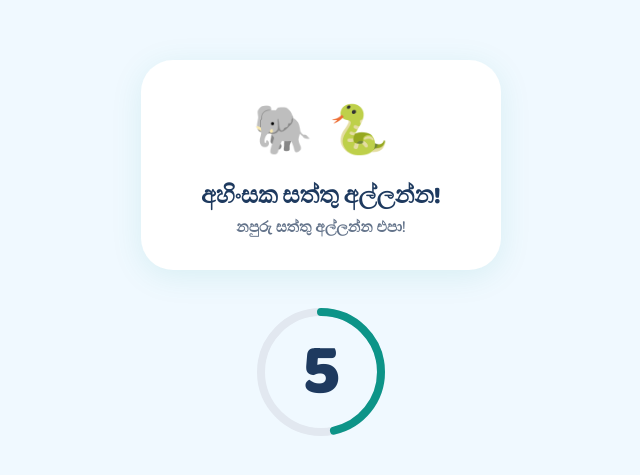
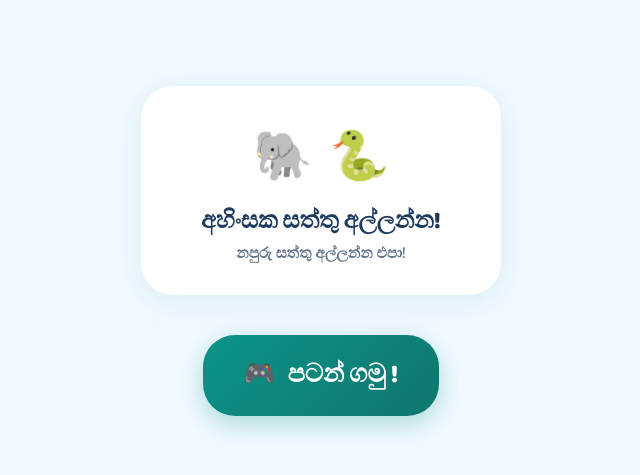
Before and after one commit to Suhansa-code/SmartCamp-IoT-AI-Framework, a Next.js app in the folder cloud-platform/frontend/: page /child/task in a window 1280 px wide. Shown: the part 149-624 px from the top of the page, without its empty margins (319-959 px from the left). Built offline with nearby package versions, Linux system fonts and the light colour scheme.

Commit message:
Changed Animal Game file and Breathing Circle
Changed the activity begining adding a button rather than a timer So children can first read the text and better idea.

```diff
--- a/cloud-platform/frontend/src/components/psychoedu/child/AnimalGame.jsx
+++ b/cloud-platform/frontend/src/components/psychoedu/child/AnimalGame.jsx
@@ -61,14 +61,14 @@ function buildTrials() {
 }
 
 // ── Countdown screen ──────────────────────────────────────────────────────────
-function CountdownScreen({ count, lang, total }) {
+function CountdownScreen({ count, lang, total, onStart }) {
   const isEnglish = lang === 'en'
 
   return (
     <div style={{
       minHeight:'100svh', background:'#F0F9FF',
       display:'flex', flexDirection:'column', alignItems:'center', justifyContent:'center',
-      gap:'clamp(1.25rem,4vw,2rem)', padding:'clamp(1rem,4vw,1.5rem)',
+      gap:'clamp(1.5rem,4vw,2.5rem)', padding:'clamp(1rem,4vw,1.5rem)',
       boxSizing:'border-box',
     }}>
       {/* Instruction card */}
@@ -89,20 +89,48 @@ function CountdownScreen({ count, lang, total }) {
         </p>
       </div>
 
-      {/* Ring countdown */}
-      <div style={{ position:'relative', width:'clamp(100px,25vw,140px)', height:'clamp(100px,25vw,140px)', display:'flex', alignItems:'center', justifyContent:'center' }}>
-        <svg width="100%" height="100%" viewBox="0 0 140 140" style={{ position:'absolute', transform:'rotate(-90deg)' }}>
-          <circle cx="70" cy="70" r="60" fill="none" stroke="#E2E8F0" strokeWidth="8" />
-          <circle cx="70" cy="70" r="60" fill="none" stroke="#0D9488" strokeWidth="8"
-            strokeDasharray={`${((total - count) / total) * 376.99} 376.99`}
-            strokeLinecap="round"
-            style={{ transition:'stroke-dasharray 0.9s linear' }}
-          />
-        </svg>
-        <span style={{ fontFamily:"'Baloo 2',cursive", fontSize:'clamp(2.5rem,8vw,4.5rem)', fontWeight:900, color:'#1E3A5F', lineHeight:1 }}>
-          {count || '▶'}
-        </span>
-      </div>
+      {/* Start Game Button - child friendly */}
+      <button
+        onClick={onStart}
+        style={{
+          background: 'linear-gradient(135deg, #0D9488 0%, #0F766E 100%)',
+          color: 'white',
+          border: 'none',
+          borderRadius: 'clamp(1.25rem,4vw,2rem)',
+          padding: 'clamp(1rem,3vw,1.25rem) clamp(1.5rem,6vw,2.5rem)',
+          fontSize: 'clamp(1.1rem,4vw,1.6rem)',
+          fontWeight: 900,
+          fontFamily: "'Baloo 2', cursive",
+          cursor: 'pointer',
+          boxShadow: '0 8px 24px rgba(13, 148, 136, 0.3)',
+          transition: 'all 0.2s ease',
+          minWidth: '180px',
+          maxWidth: 'min(300px,85vw)',
+          display: 'flex',
+          alignItems: 'center',
+          justifyContent: 'center',
+          gap: '0.75rem',
+        }}
+        onMouseDown={(e) => {
+          e.currentTarget.style.transform = 'scale(0.96)'
+          e.currentTarget.style.boxShadow = '0 4px 12px rgba(13, 148, 136, 0.2)'
+        }}
+        onMouseUp={(e) => {
+          e.currentTarget.style.transform = 'scale(1)'
+          e.currentTarget.style.boxShadow = '0 8px 24px rgba(13, 148, 136, 0.3)'
+        }}
+        onTouchStart={(e) => {
+          e.currentTarget.style.transform = 'scale(0.96)'
+          e.currentTarget.style.boxShadow = '0 4px 12px rgba(13, 148, 136, 0.2)'
+        }}
+        onTouchEnd={(e) => {
+          e.currentTarget.style.transform = 'scale(1)'
+          e.currentTarget.style.boxShadow = '0 8px 24px rgba(13, 148, 136, 0.3)'
+        }}
+      >
+        <span>🎮</span>
+        <span>{t('game.start_btn', lang)}</span>
+      </button>
     </div>
   )
 }
@@ -156,13 +184,12 @@ export default function AnimalGame({ onComplete }) {
 
   const trial = trials[trialIdx]
 
-  // Countdown
-  useEffect(() => {
-    if (phase !== 'countdown') return
-    if (cdCount === 0) { setPhase('show'); shownAt.current = Date.now(); tapped.current = false; return }
-    const t = setTimeout(() => setCdCount(c => c - 1), 1000)
-    return () => clearTimeout(t)
-  }, [phase, cdCount])
+  // Start game handler
+  function startGame() {
+    setPhase('show')
+    shownAt.current = Date.now()
+    tapped.current = false
+  }
 
   // 90-s timer (wall-clock based to avoid interval drift)
   useEffect(() => {
@@ -254,7 +281,7 @@ export default function AnimalGame({ onComplete }) {
   }
   const fb = feedback ? FB[feedback] : null
 
-  if (phase === 'countdown') return <CountdownScreen count={cdCount} lang={lang} total={COUNTDOWN_SECONDS} />
+  if (phase === 'countdown') return <CountdownScreen count={cdCount} lang={lang} total={COUNTDOWN_SECONDS} onStart={startGame} />
   if (phase === 'done')      return <DoneScreen lang={lang} />
 
   // Animal name in chosen language
--- a/cloud-platform/frontend/src/components/psychoedu/child/BreathingCircle.jsx
+++ b/cloud-platform/frontend/src/components/psychoedu/child/BreathingCircle.jsx
@@ -74,12 +74,10 @@ export default function BreathingCircle({ onComplete }) {
   const tickRef = useRef(null)
   const phase   = PHASES[phaseIdx]
 
-  // Auto-advance from instructions after 6 seconds
-  useEffect(() => {
-    if (!showInstructions) return
-    const timer = setTimeout(() => setShowInstructions(false), 6000)
-    return () => clearTimeout(timer)
-  }, [showInstructions])
+  // Start breathing handler
+  function startBreathing() {
+    setShowInstructions(false)
+  }
 
   // Animate circle size with a small delay so CSS transition fires
   useEffect(() => {
@@ -128,7 +126,7 @@ export default function BreathingCircle({ onComplete }) {
         <div style={{ position:'absolute', top:'-60px', right:'-60px', width:'min(240px,50vw)', height:'min(240px,50vw)', borderRadius:'50%', background:'#DDD6FE', opacity:0.5, pointerEvents:'none' }} />
         <div style={{ position:'absolute', bottom:'-80px', left:'-60px', width:'min(280px,55vw)', height:'min(280px,55vw)', borderRadius:'50%', background:'#C4B5FD', opacity:0.3, pointerEvents:'none' }} />
 
-        <div style={{ zIndex:1 }}>
+        <div style={{ zIndex:1, display:'flex', flexDirection:'column', alignItems:'center' }}>
           {/* Mascot */}
           <div style={{ marginBottom:'clamp(1.5rem,4vw,2rem)', animation:'fadeUpAnim 0.6s ease' }}>
             <div style={{
@@ -154,6 +152,50 @@ export default function BreathingCircle({ onComplete }) {
           <p style={{ fontSize:'clamp(1rem,3.5vw,1.3rem)', fontWeight:700, color:'#7C3AED', lineHeight:1.4, marginBottom:'clamp(1.25rem,3vw,1.75rem)', maxWidth:'420px' }}>
             {t('breathe.instruction_text', lang)}
           </p>
+
+          {/* Start Breathing Button - child friendly */}
+          <button
+            onClick={startBreathing}
+            style={{
+              background: 'linear-gradient(135deg, #8B5CF6 0%, #7C3AED 100%)',
+              color: 'white',
+              border: 'none',
+              borderRadius: 'clamp(1.25rem,4vw,2rem)',
+              padding: 'clamp(1rem,3vw,1.25rem) clamp(1.5rem,6vw,2.5rem)',
+              fontSize: 'clamp(1.1rem,4vw,1.6rem)',
+              fontWeight: 900,
+              fontFamily: "'Baloo 2', cursive",
+              cursor: 'pointer',
+              boxShadow: '0 8px 24px rgba(139, 92, 246, 0.3)',
+              transition: 'all 0.2s ease',
+              minWidth: '200px',
+              maxWidth: 'min(300px,85vw)',
+              display: 'flex',
+              alignItems: 'center',
+              justifyContent: 'center',
+              gap: '0.75rem',
+              marginTop: 'clamp(1.5rem,4vw,2rem)',
+            }}
+            onMouseDown={(e) => {
+              e.currentTarget.style.transform = 'scale(0.96)'
+              e.currentTarget.style.boxShadow = '0 4px 12px rgba(139, 92, 246, 0.2)'
+            }}
+            onMouseUp={(e) => {
+              e.currentTarget.style.transform = 'scale(1)'
+              e.currentTarget.style.boxShadow = '0 8px 24px rgba(139, 92, 246, 0.3)'
+            }}
+            onTouchStart={(e) => {
+              e.currentTarget.style.transform = 'scale(0.96)'
+              e.currentTarget.style.boxShadow = '0 4px 12px rgba(139, 92, 246, 0.2)'
+            }}
+            onTouchEnd={(e) => {
+              e.currentTarget.style.transform = 'scale(1)'
+              e.currentTarget.style.boxShadow = '0 8px 24px rgba(139, 92, 246, 0.3)'
+            }}
+          >
+            <span>🌬️</span>
+            <span>{t('breathe.start_btn', lang)}</span>
+          </button>
         </div>
       </div>
     )
```
Also changed, not shown: cloud-platform/frontend/src/components/psychoedu/lib/translations.js.
